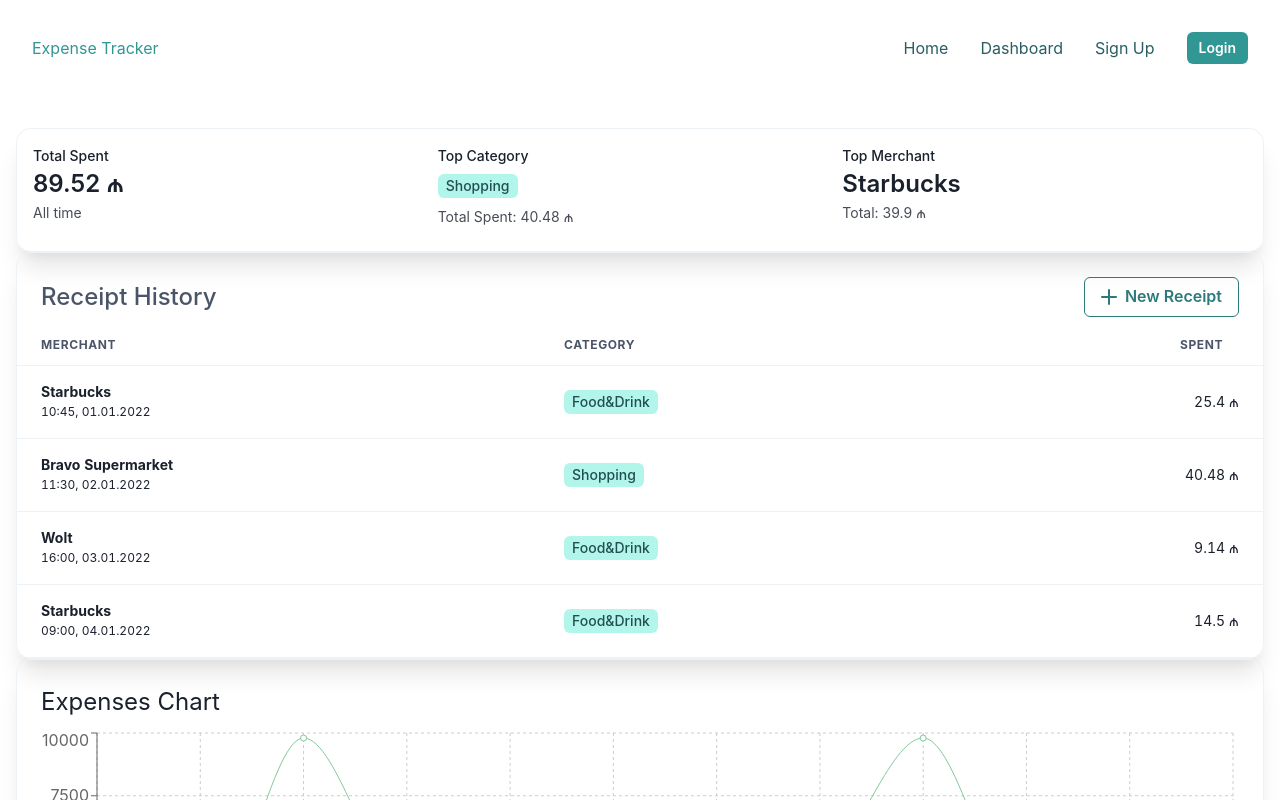
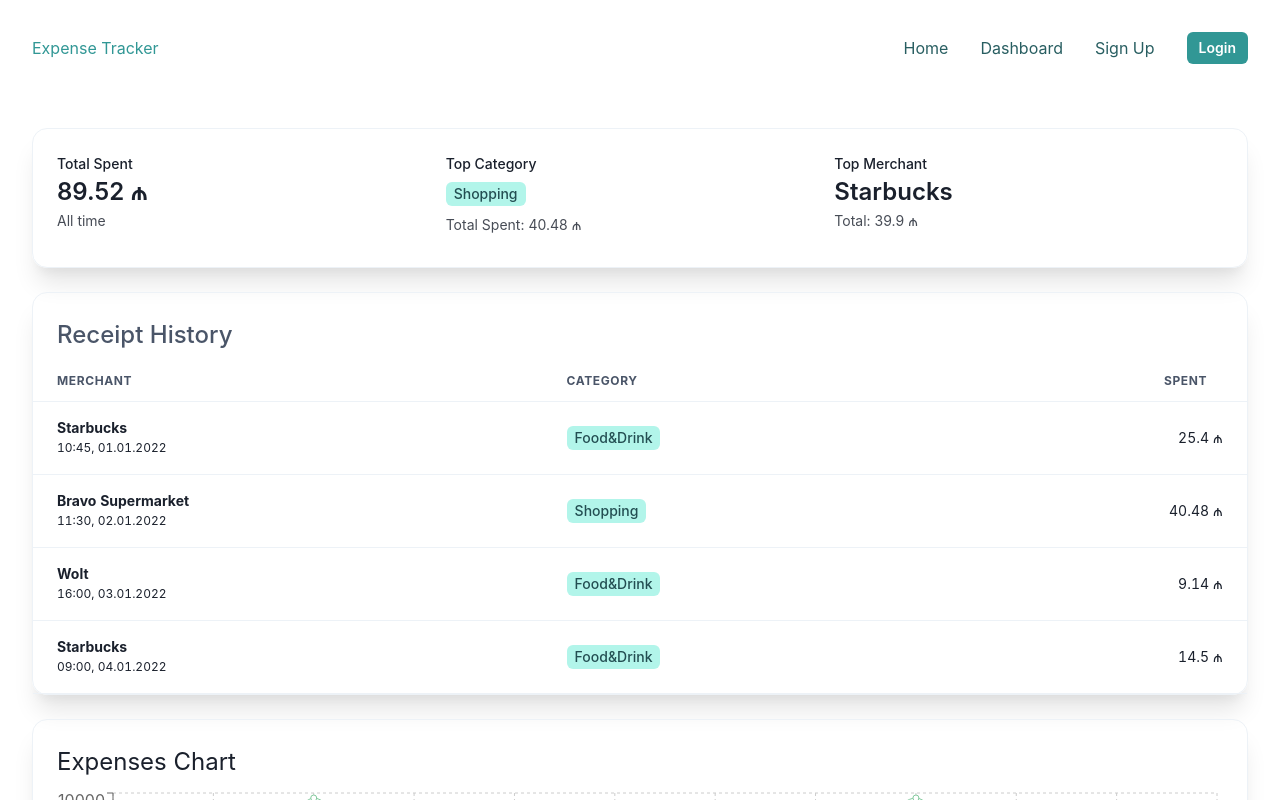
Before and after one commit to iamemil/ExpenseTracker, a React (Create React App) app in the folder expensetracker-frontend/: page /dashboard in a window 1280 px wide. Shown: the top 800 px of the page. Built offline with nearby package versions, Linux system fonts and the light colour scheme.

Commit message:
fixed sizes of elements

```diff
--- a/expensetracker-frontend/src/pages/dashboard/Dashboard.jsx
+++ b/expensetracker-frontend/src/pages/dashboard/Dashboard.jsx
@@ -13,8 +13,8 @@
 import ReceiptChart from "../../components/ReceiptChart";
 export default function Dashboard() {
     return (
-        <Box px='4'>
-            <StatGroup border='1px' borderColor='gray.100' borderRadius='15px' boxShadow={'xl'} p={4}>
+        <Box px='8'>
+            <StatGroup border='1px' borderColor='gray.100' borderRadius='15px' boxShadow={'xl'} p={6} my={6}>
                 <Stat>
                     <StatLabel>Total Spent</StatLabel>
                     <StatNumber>89.52 ₼</StatNumber>
@@ -31,10 +31,10 @@
                     <StatHelpText>Total: 39.9 ₼</StatHelpText>
                 </Stat>
             </StatGroup>
-            <Center width={'full'}>
+            <Center width={'full'} my={6}>
                 <ReceiptHistory />
             </Center>
-            <Center width={'full'}>
+            <Center width={'full'} my={6}>
                 <ReceiptChart />
             </Center>
         </Box>
--- a/expensetracker-frontend/src/pages/dashboard/ReceiptHistory.jsx
+++ b/expensetracker-frontend/src/pages/dashboard/ReceiptHistory.jsx
@@ -87,12 +87,8 @@
   return (
     <Box fontSize="l" border='1px' borderColor='gray.100' borderRadius='15px' width={'full'} boxShadow={'xl'}>
     <Table {...getTableProps()} colorScheme={'gray'} fontSize={'sm'}>
-      <TableCaption placement={'top'} fontSize={'2xl'}>
-        <HStack justifyContent={'space-between'}>
-          <Text>Receipt History</Text>
-         <NewReceipt/>
-        </HStack>
-
+      <TableCaption placement={'top'} fontSize={'2xl'} textAlign={"left"}>
+      Receipt History
         </TableCaption>
 
       <Thead>
```
